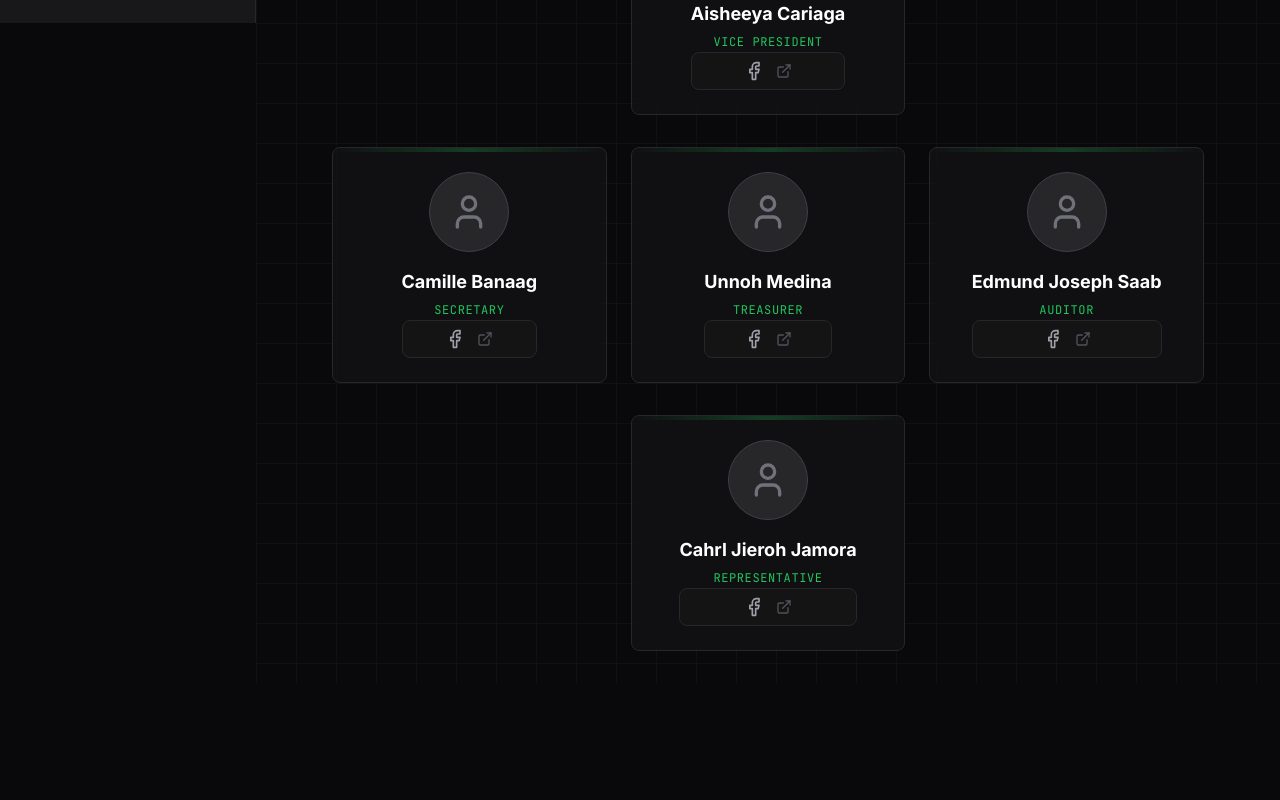
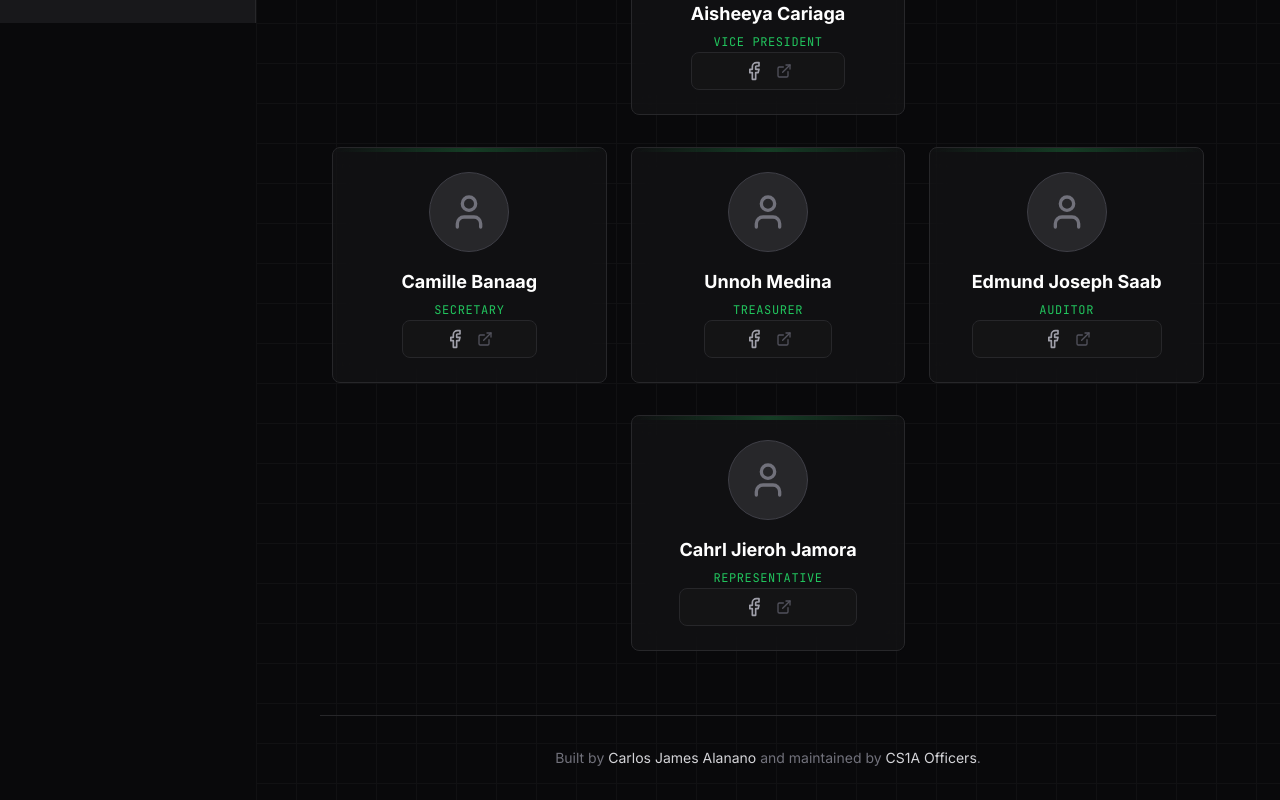
Before and after one commit to cjalanano-dev/cs1a, a SvelteKit app: page /about in a window 1280 px wide. Shown: the part 777-1577 px from the top of the page. Before the commit the page ends 1460 px from the top, so only its background shows below. Built offline with nearby package versions, Linux system fonts and the light colour scheme; no server answers.

Commit message:
add footer

```diff
--- a/src/routes/about/+page.svelte
+++ b/src/routes/about/+page.svelte
@@ -162,4 +162,11 @@
 			</div>
 		{/each}
 	</div>
+
+	<footer class="mt-16 border-t border-zinc-800 pt-8 text-center">
+		<p class="text-sm text-zinc-500">
+			Built by <span class="text-zinc-300">Carlos James Alanano</span> and maintained by
+			<span class="text-zinc-300">CS1A Officers</span>.
+		</p>
+	</footer>
 </div>
```
